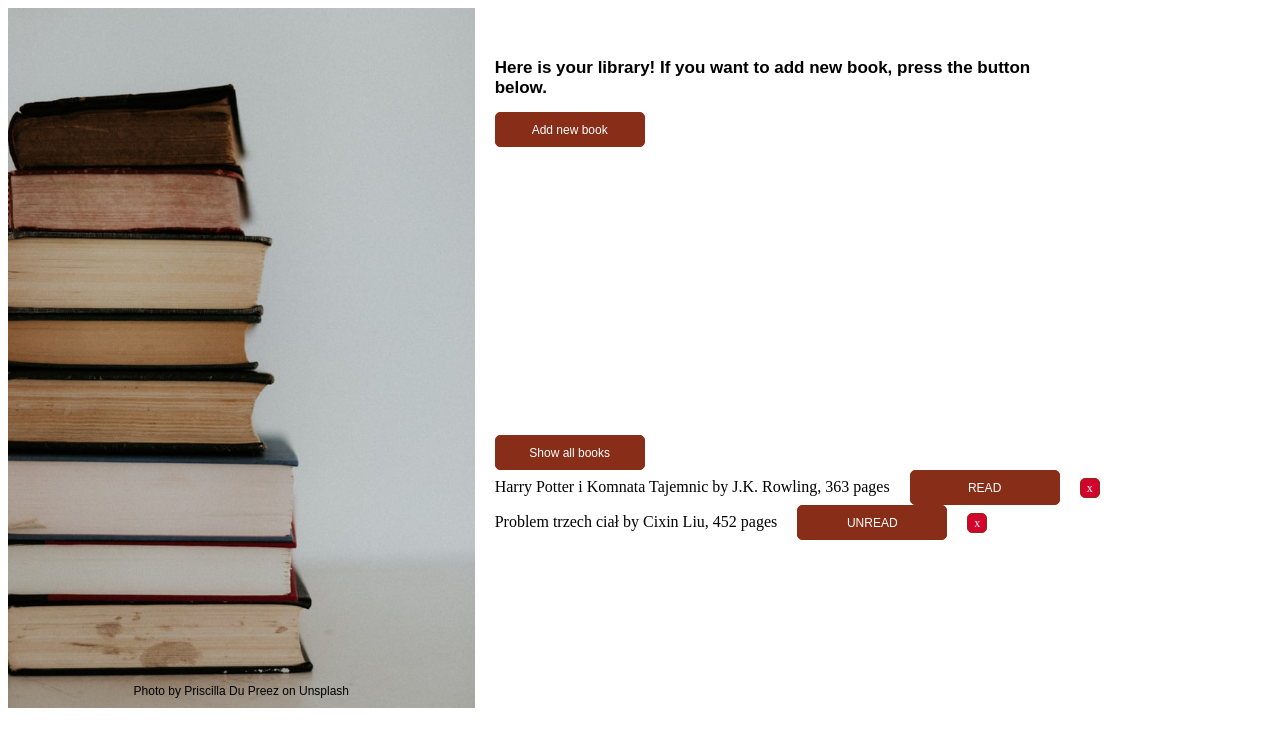
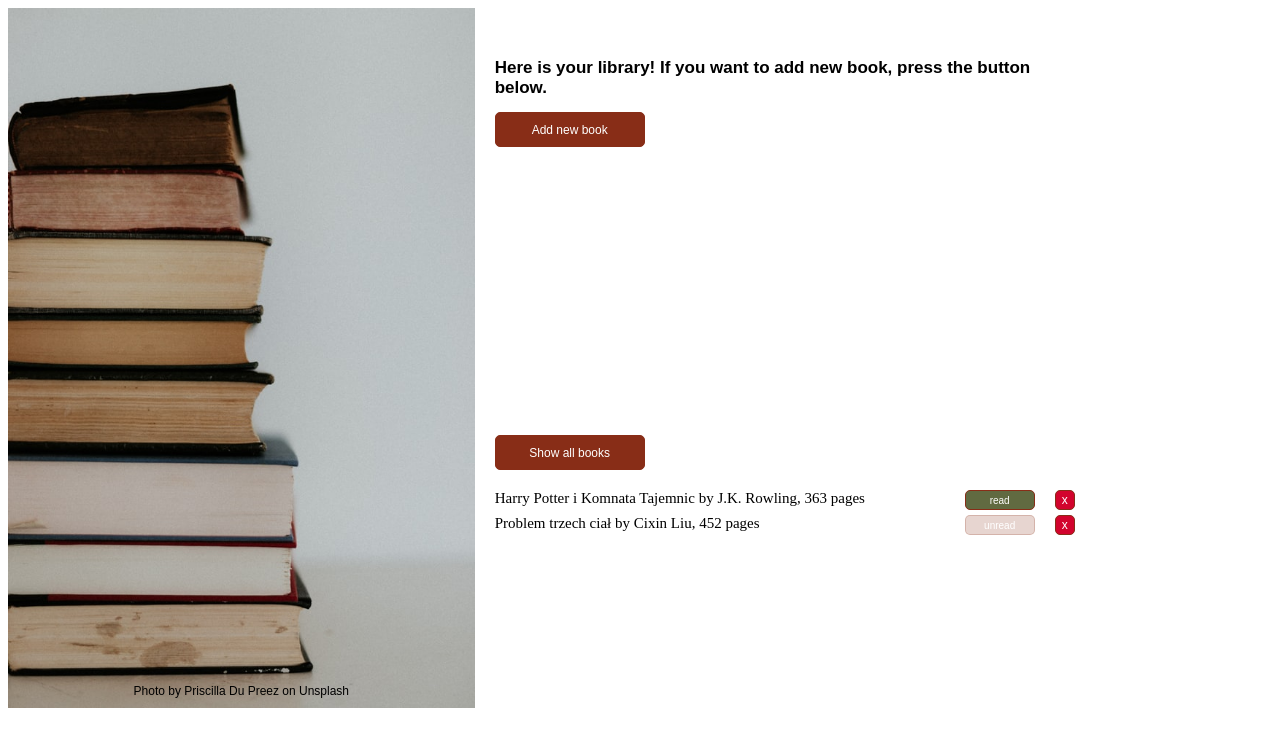
Before and after one commit to CieniuchOliwia/odin-library, a plain HTML site: page index.html in a window 1280 px wide. Both pictures are taken after a click on the button "Show all books". Drawn offline with Linux system fonts and the light colour scheme; a web font is replaced by a local one.

Commit message:
style for changeReadStatus buttons

```diff
--- a/scripts.js
+++ b/scripts.js
@@ -63,43 +63,55 @@ function displayAllBooks() {
     for (i = 0; i <= myLibrary.length - 1; i++) {
         let newDiv = document.createElement("div");
         newDiv.classList.add("book");
+        newDiv.classList.add("container");
         placeForBooks.appendChild(newDiv);
-        newDiv.textContent = myLibrary[i].bookInfo();
+        let divForTextContent=document.createElement("div");
+        divForTextContent.classList.add("book");
+        divForTextContent.classList.add("placeForText");
+        newDiv.appendChild(divForTextContent);
+        divForTextContent.textContent = myLibrary[i].bookInfo();
         let removeBookButton = document.createElement("button");
         removeBookButton.classList.add("book");
         removeBookButton.classList.add("removeButton");
         removeBookButton.id = myLibrary[i].title;
         removeBookButton.textContent = "x";
-
         let changeReadStatusButton = document.createElement("button");
         changeReadStatusButton.classList.add("book");
         changeReadStatusButton.classList.add("readStatusButton")
         changeReadStatusButton.id = myLibrary[i].title + "id";
         function readStatusForButton() {
             if (myLibrary[i].readOrNot) {
-                return "READ"
+                return "read"
             } else {
-                return "UNREAD"
+                return "unread"
             }
         }
         changeReadStatusButton.textContent = readStatusForButton();
+        if(changeReadStatusButton.textContent=="read"){
+            changeReadStatusButton.style.backgroundColor="RGB(97,106,65)";
+        }else{
+            changeReadStatusButton.style.backgroundColor="RGBA(136,45,23,0.2)";
+            changeReadStatusButton.style.borderColor="RGBA(136,45,23,0.2)"
+        }
         newDiv.appendChild(changeReadStatusButton);
         newDiv.appendChild(removeBookButton);
 
         changeReadStatusButton.addEventListener("click", function (event) {
             let indexForReadStaus = myLibrary.findIndex((book) => book.title + "id" == event.target.id);
             function checkTextContentOnButton() {
-                if (event.target.textContent == "READ") {
-                    return "UNREAD";
+                if (event.target.textContent == "read") {
+                    return "unread";
                 } else {
-                    return "READ";
+                    return "read";
                 }
             }
 
-            if (event.target.textContent == "READ") {
-                event.target.style.backgroundColor="red";
+            if (event.target.textContent == "read") {
+                event.target.style.backgroundColor="RGBA(136,45,23,0.2)";
+                event.target.style.borderColor="RGBA(136,45,23,0.2)"
+
             } else {
-                event.target.style.backgroundColor="green";
+                event.target.style.backgroundColor="RGB(97,106,65)";
             };
 
 
--- a/style.css
+++ b/style.css
@@ -66,10 +66,7 @@ button{
     margin-top: 20px;
 }
 
-.book{
-    font-family: "Hubballi";
-    margin-left: 20px;
-}
+
 
 input[type="radio"]:checked{
     accent-color:rgb(136,45,23);
@@ -77,4 +74,23 @@ input[type="radio"]:checked{
 
 .readStatusButton{
     font-family:Arial, Helvetica, sans-serif;
+    width: 70px;
+    height: 20px;
+    font-size: 10px;
 }
+
+.container{
+    display: flex;
+    margin-bottom: 5px;
+}
+
+.placeForText{
+    width:450px;
+    margin-left: 20px;
+    font-size: 15px;
+    font-family: Hubballi;
+}
+
+#showBooks{
+    margin-bottom: 20px;
+}
```
Also changed, not shown: index.html (+1 -0 lines).
